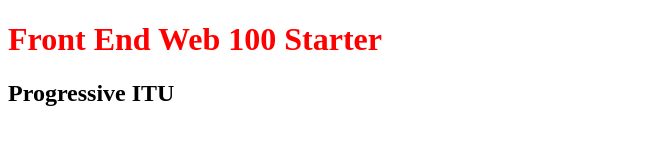
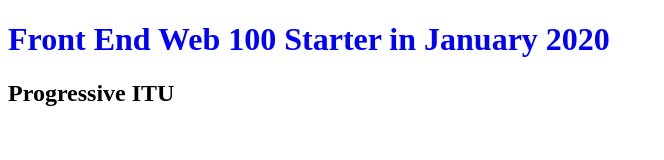
Before and after one commit to fouzia07724/few-100-learning, a website built with webpack: page src/index.html in a window 1280 px wide. Shown: the whole page, without its empty margins (0-664 px from the left). Built offline with nearby package versions, Linux system fonts and the light colour scheme.

Commit message:
almost done

```diff
--- a/src/index.html
+++ b/src/index.html
@@ -8,7 +8,7 @@
 
 <body>
     <header>
-        <h1>Front End Web 100 Starter</h1>
+        <h1>Front End Web 100 Starter in January 2020</h1>
         <h2>Progressive ITU</h2>
     </header>
     <main>
--- a/src/styles.css
+++ b/src/styles.css
@@ -1,3 +1,3 @@
 h1 {
-    color:red;
+    color:blue;
 }
```
